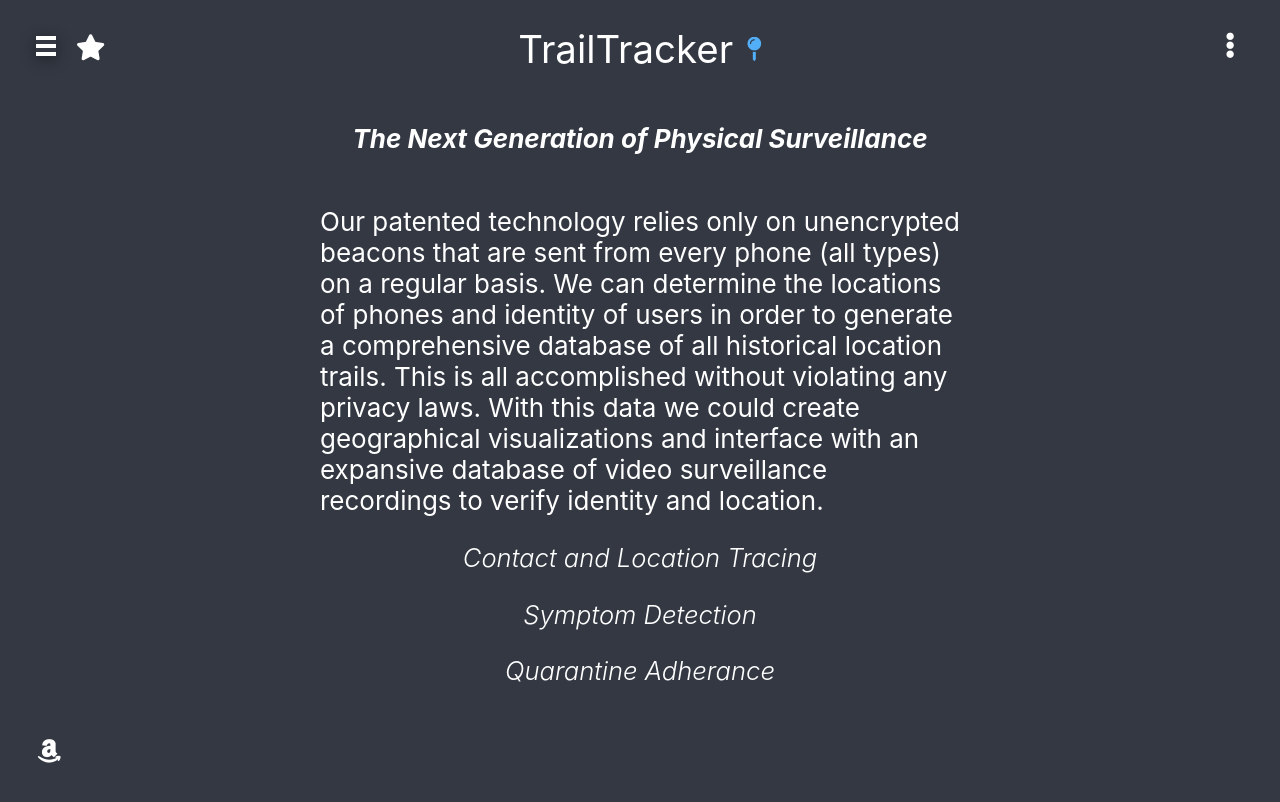
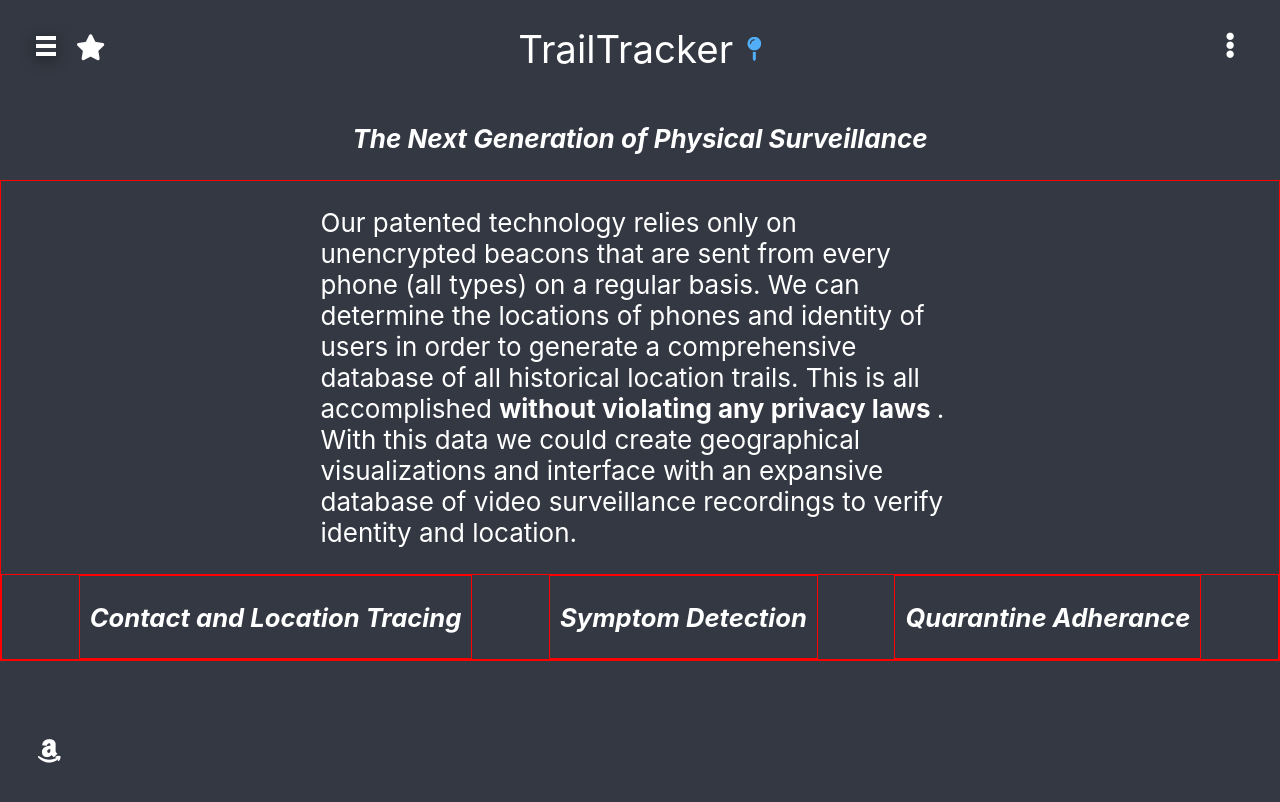
Before and after one commit to careybaldwin02/Security-UI-Front-End, a React (Create React App) app in the folder security/: page /ic in a window 1280 px wide. Shown: the top 802 px of the page. Built offline with nearby package versions, Linux system fonts and the light colour scheme; what google-maps-react would draw is missing.

Commit message:
added Cuomo clip to contact tracing info modal

```diff
--- a/security/src/InfectionControl.js
+++ b/security/src/InfectionControl.js
@@ -13,6 +13,16 @@
       isHidden0: true,
       isHidden1: true,
       isHidden2: true,
+      isHidden3: true,
+      isHidden4: true,
+      isHidden5: true,
+      isHidden6: true,
+      isHidden6: true,
+      isHidden8: true,
+      isHidden9: true,
+      isHidden10: true,
+      isHidden11: true,
+      isHidden12: true
     };
   }
 
@@ -34,8 +44,6 @@
     });
   }
 
-
-
   render() {
     return (
       <div className="container">
@@ -50,16 +58,20 @@
               are sent from every phone (all types) on a regular basis. We can
               determine the locations of phones and identity of users in order
               to generate a comprehensive database of all historical location
-              trails. This is all accomplished without violating any privacy
-              laws. With this data we could create geographical visualizations
-              and interface with an expansive database of video surveillance
-              recordings to verify identity and location.
+              trails. This is all accomplished{" "}
+              <b>without violating any privacy laws </b>. With this data we
+              could create geographical visualizations and interface with an
+              expansive database of video surveillance recordings to verify
+              identity and location.
             </p>
           </div>
-
+          <div className="options">
+            <div className="contact">
               {/* Modal for Contact and Location Tracing */}
               <i onClick={this.toggleHiddenContact.bind(this)}>
-            <h3>Contact and Location Tracing</h3>
+                <h3>
+                  <b>Contact and Location Tracing</b>
+                </h3>
               </i>
               {!this.state.isHidden0 && (
                 <Modal>
@@ -70,31 +82,48 @@
                     ></i>
                     <div className="video-trace">
                       <div className="video-info">
+                        <div>
+                          <iframe
+                            src="https://drive.google.com/file/d/17hdrM6l7M2-nkfF7lTiarYQysa6pI5DH/preview"
+                            width="440"
+                            height="360"
+                          ></iframe>
+                        </div>
+                        {/* <p>
+                          Difference from Apple and Google — proximity based
+                          monitoring using anonymized serial numbers — notify
+                          people if they came into close proximity to an
+                          infected person. This system does not pick up all
+                          phones and uses encrypted data violating privacy laws
+                          if shared. We have a more comprehensive system,
+                          because we can track a person’s historical locations
+                          which allows identification of contacts and
+                          potentially contaminated surfaces and air.
+                        </p> */}
                         <p>
-                      Difference from Apple and Google — proximity based
-                      monitoring using anonymized serial numbers — notify people
-                      if they came into close proximity to an infected person.
-                      This system does not pick up all phones and uses encrypted
-                      data violating privacy laws if shared. We have a more
-                      comprehensive system, because we can track a person’s
-                      historical locations which allows identification of
-                      contacts and potentially contaminated surfaces and air.
+                          Manual contact tracing is resource intensive, costly
+                          and inefficient. Relies on memory. Potential to leave
+                          out contacts, surfaces, air contamination.
                         </p>
                         <p>
-                      Advantage over manual contact tracing — resource
-                      intensive, costly and inefficient. Relies on memory.
-                      Potentialto leave out contacts, surfaces, air
-                      contamination.
+                          We have a more comprehensive system that tracks
+                          historical locations allowing identification of
+                          contacts and potentially contaminated surfaces and
+                          air.
                         </p>
                       </div>
                     </div>
                   </div>
                 </Modal>
               )}
+            </div>
 
             {/* Modal for Symptom Detection */}
+            <div className="symptom">
               <i onClick={this.toggleHiddenSymptom.bind(this)}>
-            <h3>Symptom Detection</h3>
+                <h3>
+                  <b>Symptom Detection</b>
+                </h3>
               </i>
               {!this.state.isHidden1 && (
                 <Modal>
@@ -117,10 +146,14 @@
                   </div>
                 </Modal>
               )}
+            </div>
 
+            <div className="quarantine">
               {/* Modal for Quarantine Adherance */}
               <i onClick={this.toggleHiddenQuarantine.bind(this)}>
-            <h3>Quarantine Adherance</h3>
+                <h3>
+                  <b>Quarantine Adherance</b>
+                </h3>
               </i>
               {!this.state.isHidden2 && (
                 <Modal>
@@ -139,6 +172,8 @@
               )}
             </div>
           </div>
+        </div>
+      </div>
     );
   }
 }
--- a/security/src/ic.css
+++ b/security/src/ic.css
@@ -1,4 +1,41 @@
+.ic-describe{
+    border: 1px solid red;
+}
+
 .summary{
     margin: 0 25%;
     text-align: left;
   }
+
+ .options{
+     border: 1px solid red;
+     display: flex;
+     align-items: center;
+     justify-content: space-evenly;
+     flex-wrap: wrap;
+ }
+
+ .options h3{
+     padding: 0 10px;
+ }
+
+.contact{
+    border: 1px solid red;
+    cursor: pointer;
+}
+
+.symptom{
+    border: 1px solid red;
+    cursor: pointer;
+}
+
+.quarantine{
+    border: 1px solid red;
+    cursor: pointer;
+}
+
+ /* Mobile Styles */
+@media only screen and (max-width: 600px) {
+
+
+}
```
Lines whose indentation alone changed are shown as unchanged.
